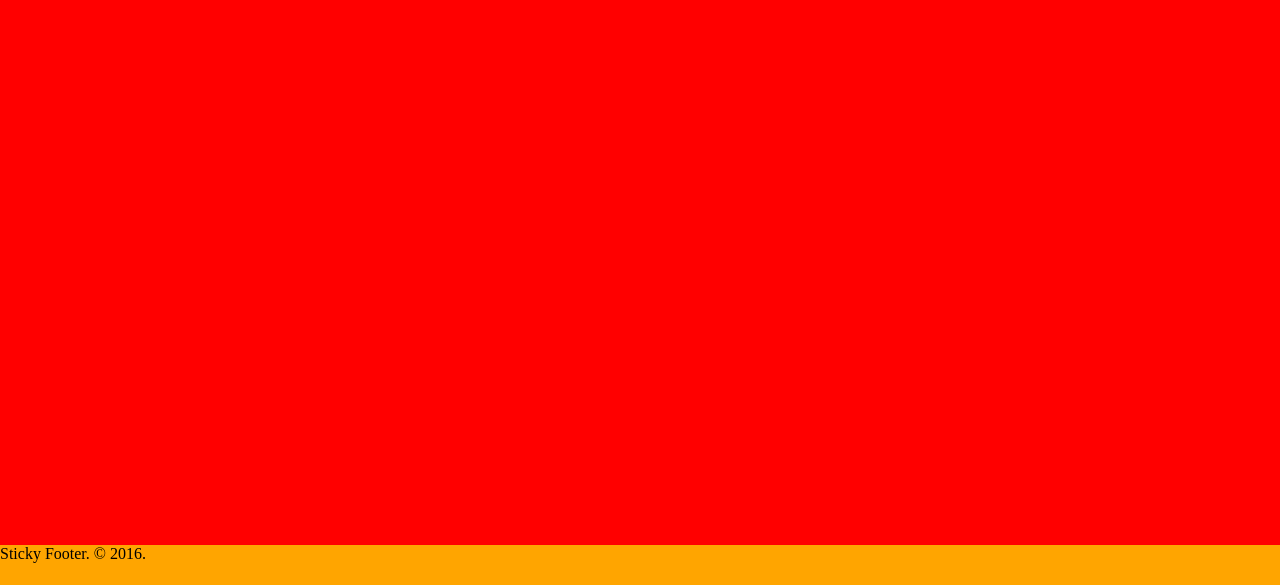
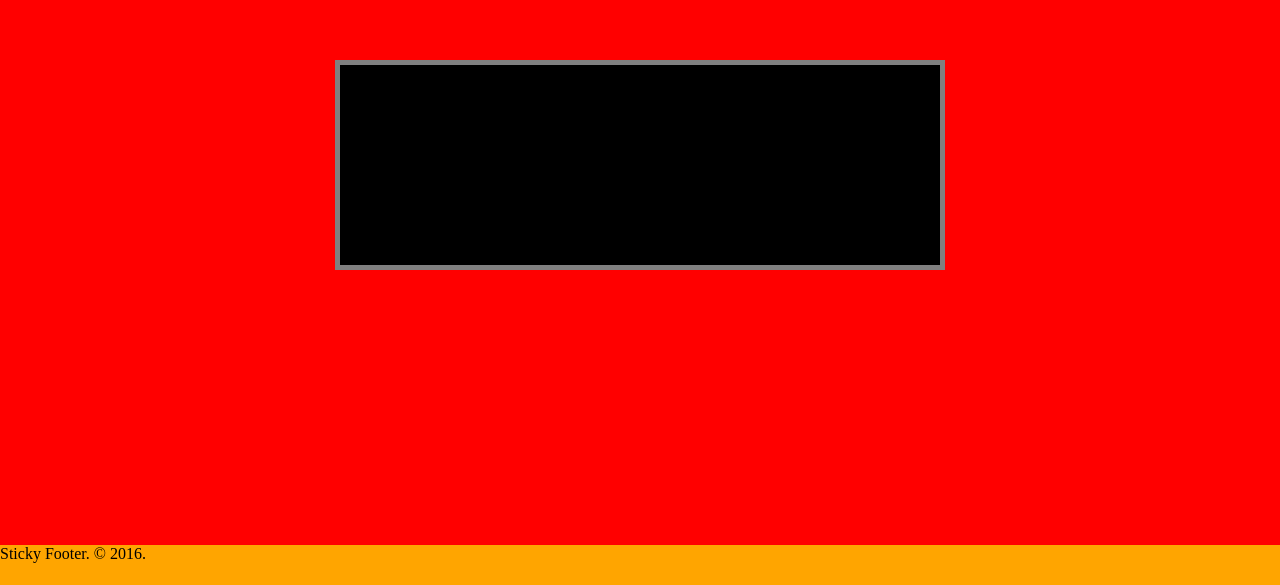
Before and after one commit to gvalenncia/centered-tml, a plain HTML site: page index.html in a window 1280 px wide. Shown: the part 215-800 px from the top of the page. Drawn offline with Linux system fonts and the light colour scheme.

Commit message:
Centering vertically and horizontally using a flex container

```diff
--- a/css/test.css
+++ b/css/test.css
@@ -11,9 +11,20 @@ body {
 }
 
 .content {
+  display: flex;
+  flex-direction: column;
+  justify-content: center;
+  align-items: center;
   min-height: 100%;
   margin-bottom: -40px;
   background-color: red;
+}
+
+.element {
+  height: 200px;
+  width: 600px;
+  border: 5px solid gray;
+  background-color: black;
 }
 
 .content:after {
--- a/index.html
+++ b/index.html
@@ -7,7 +7,8 @@
 
     <body>
 
-        <section class="content">
+       <section class="content">
+            <div class="element"></div>
         </section>
 
         <footer class="footer">
```
